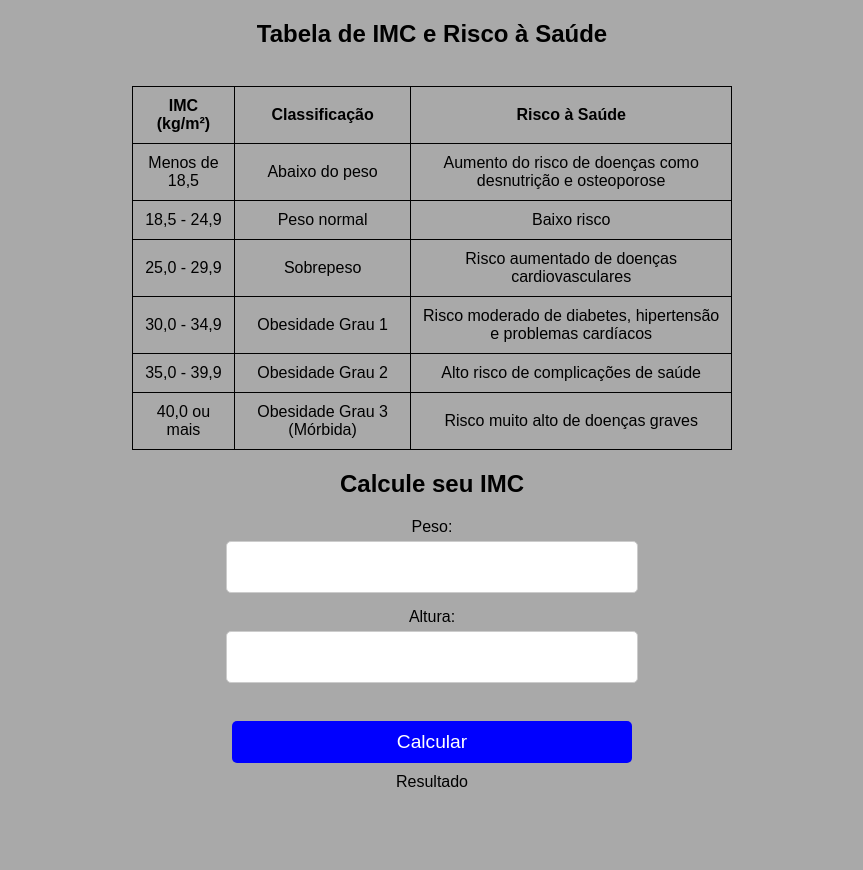
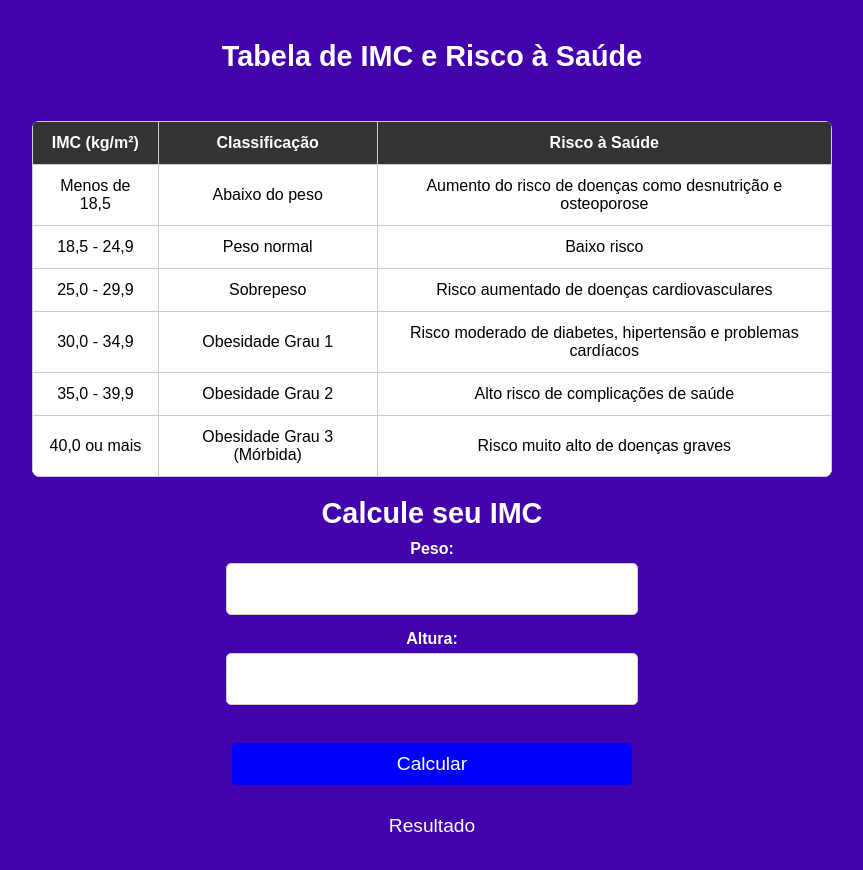
Before and after one commit to GSlM276/IMC, a plain HTML site: page index.html in a window 1280 px wide. Shown: the whole page, without its empty margins (208-1071 px from the left). Before the commit the page ends 800 px from the top, so only its background shows below. Drawn offline with Linux system fonts and the light colour scheme.

Commit message:
Update index.css

```diff
--- a/index.css
+++ b/index.css
@@ -1,19 +1,20 @@
 body {
   text-align: center;
-    background-color: rgb(169,169,169);
+  background-color: rgb(67, 3, 172);
   font-family: Arial, sans-serif;
   margin: 0;
-    padding: 0;
+  padding: 20px;
+  color: white;
 }
 
 h1 {
-    padding: 10px;
-    margin: 10px 0;
-    font-size: 1.5rem;
+  margin: 20px 0 10px;
+  font-size: 1.8rem;
 }
 
 p {
   margin: 5px 0;
+  font-weight: bold;
 }
 
 #button {
@@ -26,6 +27,7 @@ p {
   font-size: 1.2rem;
   border: none;
   border-radius: 5px;
+  cursor: pointer;
 }
 
 #Altura, #peso {
@@ -41,20 +43,35 @@ p {
 
 table {
   width: 100%;
-    max-width: 600px;
-    margin: auto;
+  max-width: 800px;
+  margin: 20px auto;
   border-collapse: collapse;
+  background-color: white;
+  color: black;
+  border-radius: 8px;
+  overflow: hidden;
 }
 
 th, td {
-    border: 1px solid black;
-    padding: 10px;
+  border: 1px solid #ccc;
+  padding: 12px;
   font-size: 1rem;
+}
+
+th {
+  background-color: #333;
+  color: white;
+}
+
+#res, #res1 {
+  margin-top: 20px;
+  font-size: 1.2rem;
+  color: #fff;
 }
 
 @media screen and (max-width: 600px) {
   h1 {
-        font-size: 1.2rem;
+    font-size: 1.4rem;
   }
 
   #button {
@@ -63,6 +80,6 @@ th, td {
 
   th, td {
     font-size: 0.9rem;
-        padding: 5px;
+    padding: 8px;
   }
 }
```
Lines whose indentation alone changed are shown as unchanged.
